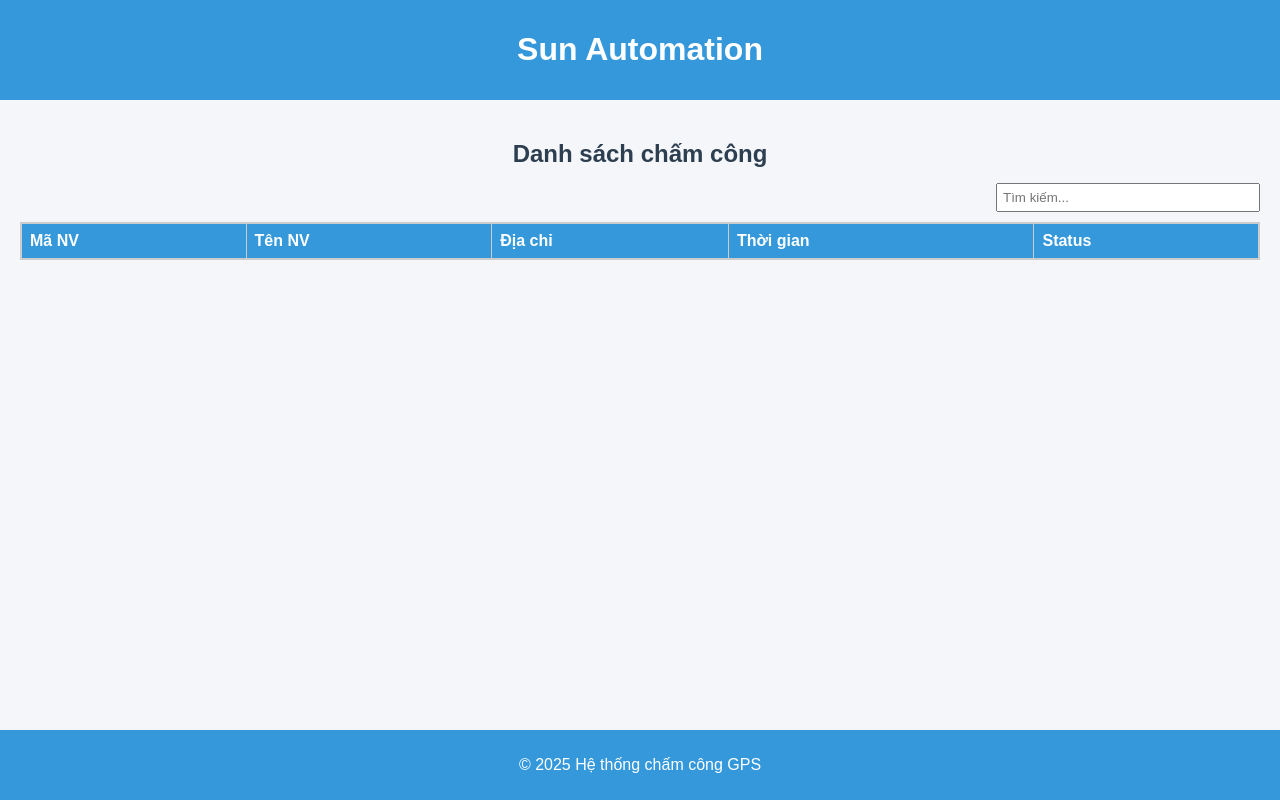
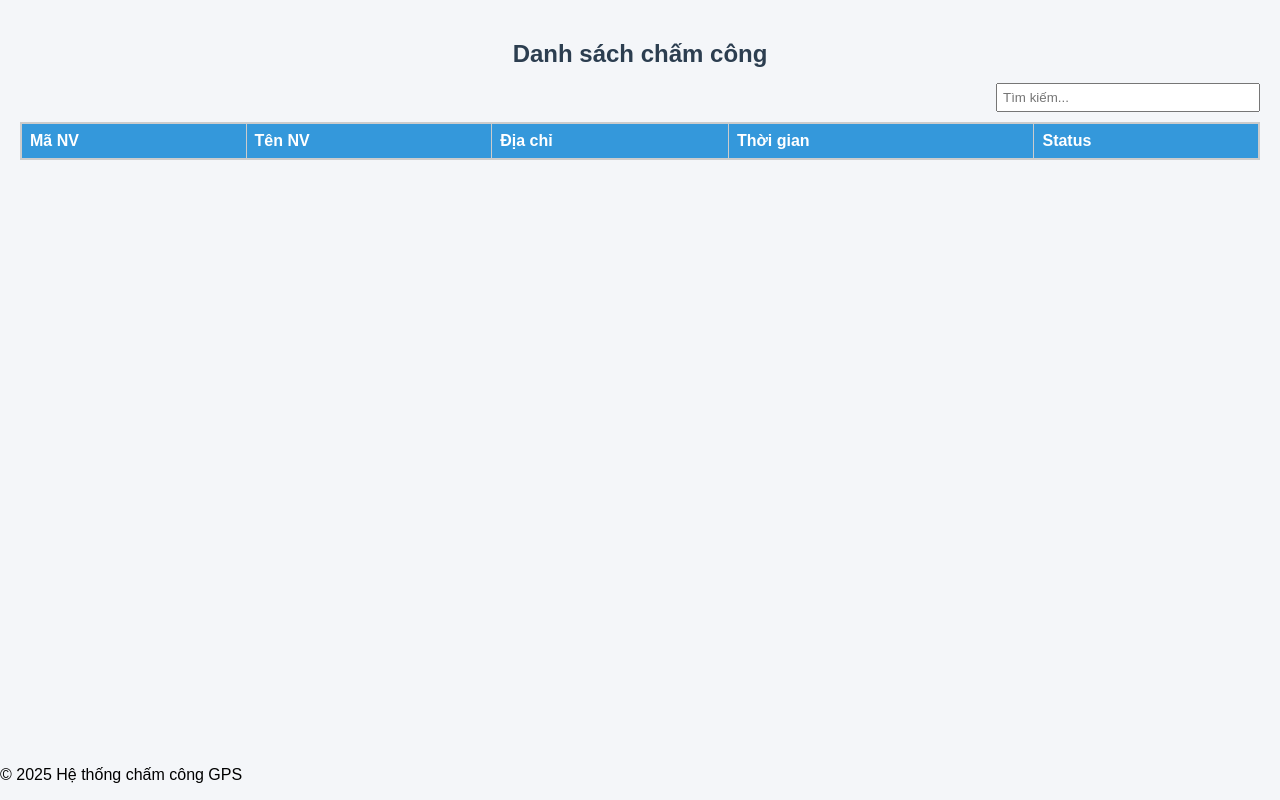
Before and after one commit to Vinbobo/read_gps_data, a Flask app: page / in a window 1280 px wide. Run offline with Flask 3, Linux system fonts and the light colour scheme; data that the repository does not hold is empty.

Commit message:
Update index.html

```diff
--- a/templates/index.html
+++ b/templates/index.html
@@ -6,8 +6,6 @@
   <title>Dữ liệu chấm công</title>
   <style>
     body { font-family: Arial, sans-serif; background: #f4f6f9; margin: 0; padding: 0; display: flex; flex-direction: column; min-height: 100vh; }
-    header, footer { background: #3498db; color: white; text-align: center; padding: 10px; }
-    footer { margin-top: auto; }
     .container { flex: 1; padding: 20px; }
     h2 { text-align: center; color: #2c3e50; margin-bottom: 15px; }
     .search-box { text-align: right; margin-bottom: 10px; }
@@ -21,10 +19,6 @@
   </style>
 </head>
 <body>
-  <header>
-    <h1>Sun Automation</h1>
-  </header>
-
   <div class="container">
     <h2>Danh sách chấm công</h2>
     <div class="search-box">
```
